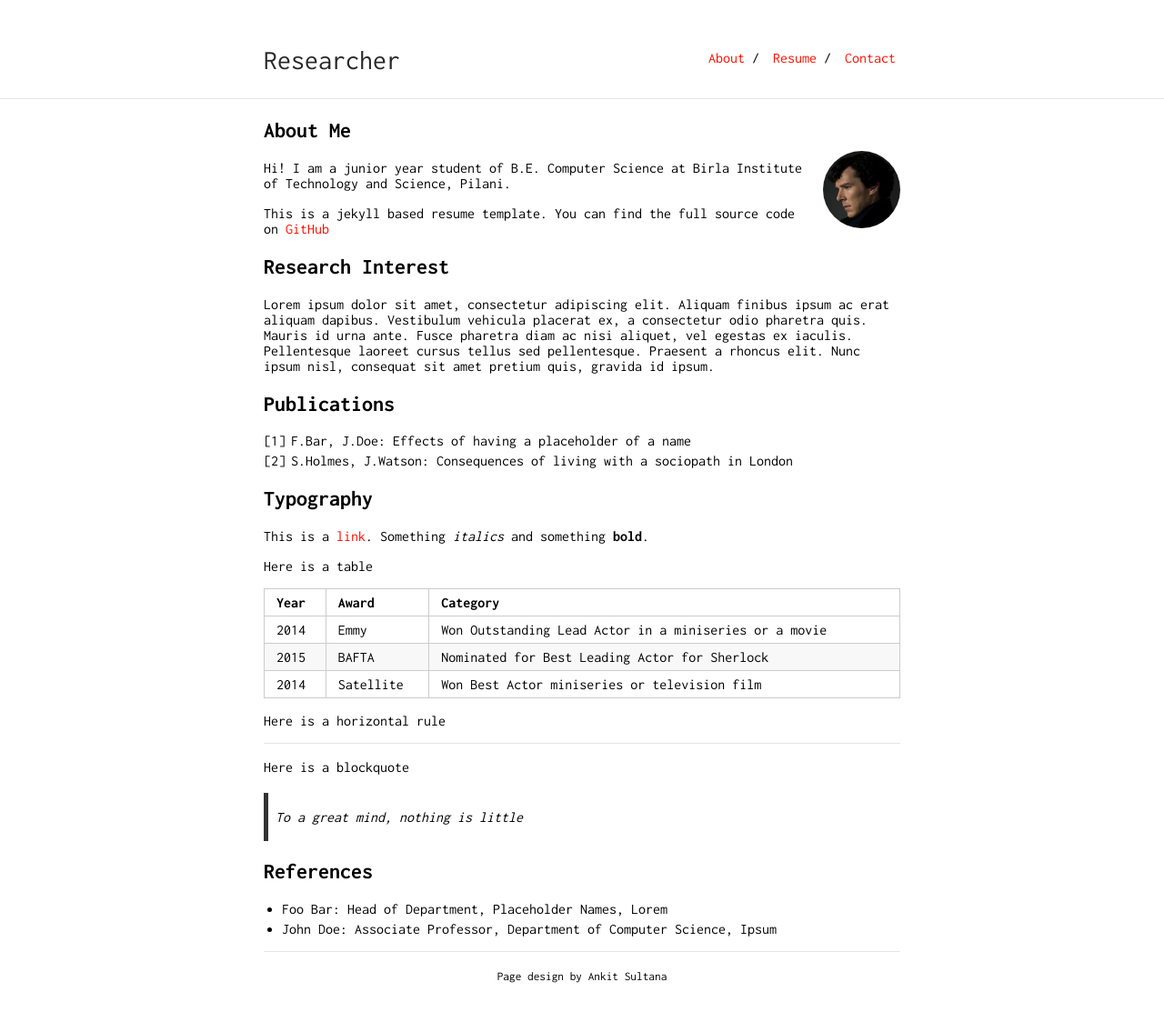
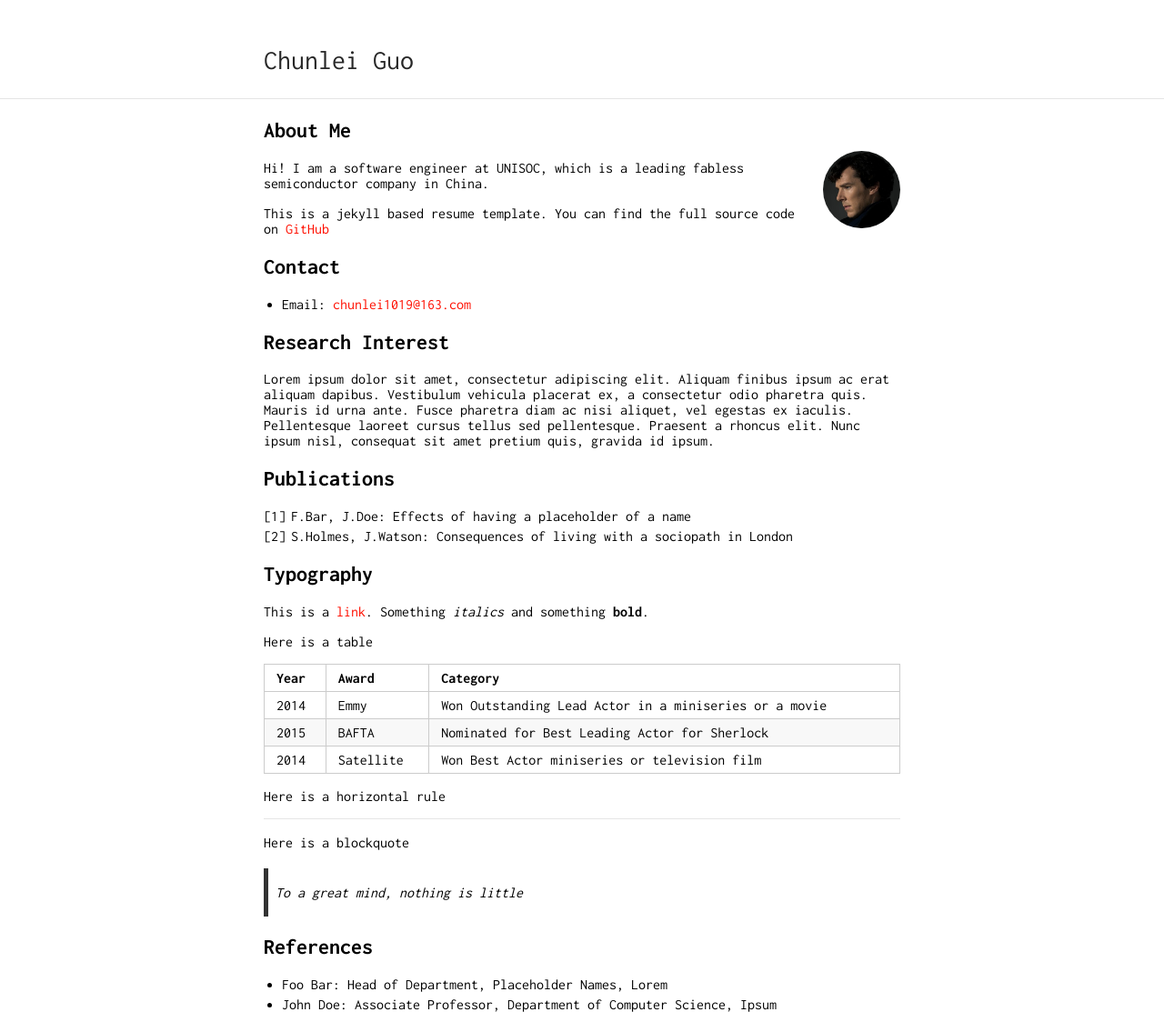
Before and after one commit to chunleiguo/chunleiguo.github.io, a Jekyll site: the page built from index.md, in a window 1280 px wide. Shown: the whole page at 91% size. Built offline with Jekyll 4.4.1, drawn with Linux system fonts in a browser that asks for light colours; our own code applies the rules of GitHub Pages for plain Markdown files; before the commit the page ends 1081 px from its top, so only the background shows below that.

Commit message:
change the index

```diff
--- a/_config.yml
+++ b/_config.yml
@@ -1,4 +1,4 @@
-title: Researcher
+title: Chunlei Guo
 url: "https://chunleiguo.github.io"
 baseurl: ""
 
@@ -7,18 +7,7 @@ markdown: kramdown
 
 tracking_id: #
 
-footer: yes
-footer_url: "https://github.com/ankitsultana"
-footer_text: "Page design by Ankit Sultana"
 
 sass:
     style: compressed
     sass_dir: _sass
-
-nav:
- - name: "About"
-   link: ""
- - name: "Resume"
-   link: "resume.pdf"
- - name: "Contact"
-   link: "contact"
--- a/index.md
+++ b/index.md
@@ -6,9 +6,13 @@ layout: default
 
 <img class="profile-picture" src="sherlock.jpg">
 
-Hi! I am a junior year student of B.E. Computer Science at Birla Institute of Technology and Science, Pilani.
+Hi! I am a software engineer at UNISOC, which is a leading fabless semiconductor company in China.
 
 This is a jekyll based resume template. You can find the full source code on [GitHub](https://github.com/bk2dcradle/researcher)
+
+## Contact
+
+* Email: [chunlei1019@163.com](mailto:chunlei1019@163.com)
 
 ## Research Interest
 
```
